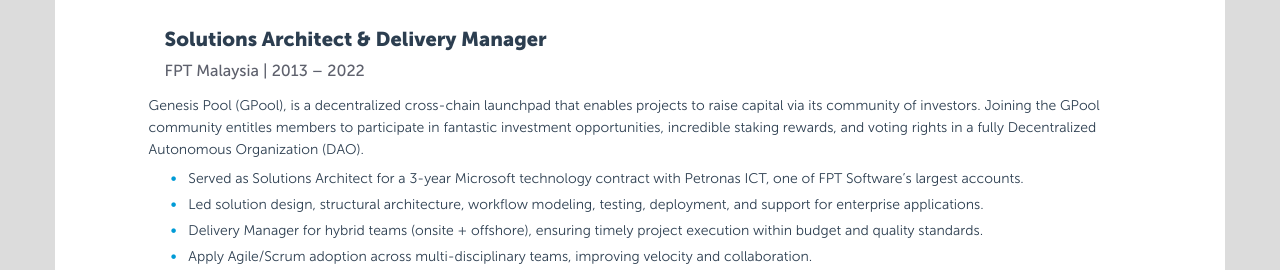
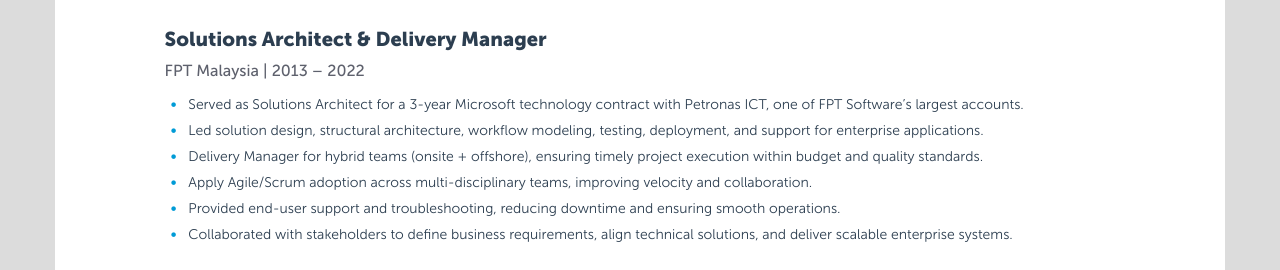
Before and after one commit to nhatmai3686/nhatmai3686.github.io, a plain HTML site: page index.html in a window 1280 px wide. Shown: the part 1239-1509 px from the top of the page. Drawn offline with nearby package versions, Linux system fonts and the light colour scheme.

Commit message:
Update index.html

```diff
--- a/index.html
+++ b/index.html
@@ -235,12 +235,11 @@
           <p class="company-name ml16">Solutions Architect & Delivery Manager</p>
           <p class="location ml16">FPT Malaysia | 2013 – 2022</p>
 
-          <p class="project-description">
-            Genesis Pool (GPool), is a decentralized cross-chain launchpad that enables projects to raise capital via its community of investors. Joining the GPool community entitles members to participate in fantastic investment opportunities, incredible staking rewards, and voting rights in a fully Decentralized Autonomous Organization (DAO).
-          </p>
+
           <ul class="details">
             <li>
               <p>
+
                 Served as Solutions Architect for a 3-year Microsoft technology contract with Petronas ICT, one of FPT Software’s largest accounts.
               </p>
             </li>
```
